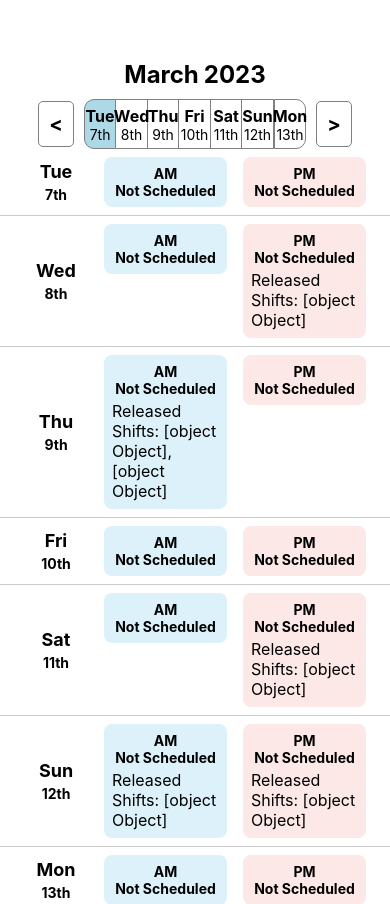
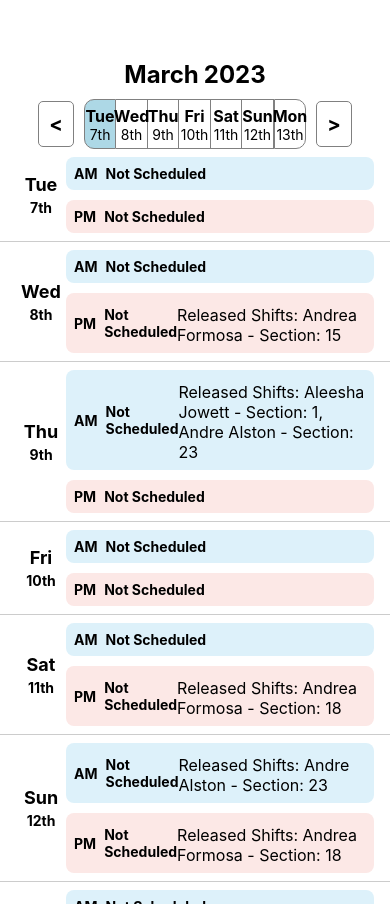
Before and after one commit to trv893/StonersSchedule, a React Native app: screen / in a window 390 px wide. Built offline with nearby package versions, Linux system fonts and the light colour scheme; no server answers.

Commit message:
deconstructs releaseddates

```diff
--- /dev/null
+++ b/components/Circle.js
@@ -0,0 +1,19 @@
+import React from 'react';
+import { View } from 'react-native';
+
+const Circle = ({ size, color }) => {
+  const circleSize = size || 10; // default size is 10
+  const circleColor = color || 'green'; // default color is green
+
+  return (
+    <View style={{ width: circleSize, height: circleSize, borderRadius: circleSize/2, backgroundColor: circleColor }} />
+  );
+};
+
+export const GreenCircle = ({ size }) => {
+  return <Circle size={size} color="green" />;
+};
+
+export const RedCircle = ({ size }) => {
+  return <Circle size={size} color="red" />;
+};
--- a/components/FWeeklySchedule.js
+++ b/components/FWeeklySchedule.js
@@ -1,6 +1,7 @@
 import React, { useState, useEffect } from "react";
 import { Text, FlatList, View, StyleSheet } from "react-native";
 import WeekSelector from "./WeekSelector";
+import { GreenCircle, RedCircle } from "./Circle";
 
 const FWeeklySchedule = ({ shiftData }) => {
   const [data, setData] = useState(shiftData);
@@ -78,156 +79,155 @@ const FWeeklySchedule = ({ shiftData }) => {
         shift.userId === userId &&
         shift.shiftName === shiftName
     );
-    return matchingShift
-      ? "Section: " + matchingShift.section
-      : "Not Scheduled";
+    return matchingShift ? "Section: " + matchingShift.section : null;
   }
 
   //TODO: Delete this function
   var fakeData = [
     {
-      "shiftAssignmentId": 2826,
-      "userId": 2,
-      "shiftId": 1,
-      "dateAssigned": "2023-03-09T00:00:00",
-      "sectionId": 1,
-      "releasedByUser": true,
-      "dayId": 5,
-      "section": "1",
-      "assignee": "Aleesha Jowett",
-      "releaseByUserId": 0,
-      "shiftName": "AM"
+      shiftAssignmentId: 2826,
+      userId: 2,
+      shiftId: 1,
+      dateAssigned: "2023-03-09T00:00:00",
+      sectionId: 1,
+      releasedByUser: true,
+      dayId: 5,
+      section: "1",
+      assignee: "Aleesha Jowett",
+      releaseByUserId: 0,
+      shiftName: "AM",
     },
     {
-      "shiftAssignmentId": 2827,
-      "userId": 2,
-      "shiftId": 1,
-      "dateAssigned": "2023-03-10T00:00:00",
-      "sectionId": 15,
-      "releasedByUser": false,
-      "dayId": 6,
-      "section": "15",
-      "assignee": "Aleesha Jowett",
-      "releaseByUserId": 0,
-      "shiftName": "AM"
+      shiftAssignmentId: 2827,
+      userId: 2,
+      shiftId: 1,
+      dateAssigned: "2023-03-10T00:00:00",
+      sectionId: 15,
+      releasedByUser: false,
+      dayId: 6,
+      section: "15",
+      assignee: "Aleesha Jowett",
+      releaseByUserId: 0,
+      shiftName: "AM",
     },
     {
-      "shiftAssignmentId": 2828,
-      "userId": 2,
-      "shiftId": 2,
-      "dateAssigned": "2023-03-10T00:00:00",
-      "sectionId": 11,
-      "releasedByUser": false,
-      "dayId": 6,
-      "section": "11",
-      "assignee": "Aleesha Jowett",
-      "releaseByUserId": 0,
-      "shiftName": "PM"
+      shiftAssignmentId: 2828,
+      userId: 2,
+      shiftId: 2,
+      dateAssigned: "2023-03-10T00:00:00",
+      sectionId: 11,
+      releasedByUser: false,
+      dayId: 6,
+      section: "11",
+      assignee: "Aleesha Jowett",
+      releaseByUserId: 0,
+      shiftName: "PM",
     },
     {
-      "shiftAssignmentId": 2829,
-      "userId": 2,
-      "shiftId": 2,
-      "dateAssigned": "2023-03-12T00:00:00",
-      "sectionId": 16,
-      "releasedByUser": false,
-      "dayId": 1,
-      "section": "16",
-      "assignee": "Aleesha Jowett",
-      "releaseByUserId": 0,
-      "shiftName": "PM"
+      shiftAssignmentId: 2829,
+      userId: 2,
+      shiftId: 2,
+      dateAssigned: "2023-03-12T00:00:00",
+      sectionId: 16,
+      releasedByUser: false,
+      dayId: 1,
+      section: "16",
+      assignee: "Aleesha Jowett",
+      releaseByUserId: 0,
+      shiftName: "PM",
     },
     {
-      "shiftAssignmentId": 2831,
-      "userId": 3,
-      "shiftId": 1,
-      "dateAssigned": "2023-03-08T00:00:00",
-      "sectionId": 7,
-      "releasedByUser": false,
-      "dayId": 4,
-      "section": "7",
-      "assignee": "Andre Alston",
-      "releaseByUserId": 0,
-      "shiftName": "AM"
+      shiftAssignmentId: 2831,
+      userId: 3,
+      shiftId: 1,
+      dateAssigned: "2023-03-08T00:00:00",
+      sectionId: 7,
+      releasedByUser: false,
+      dayId: 4,
+      section: "7",
+      assignee: "Andre Alston",
+      releaseByUserId: 0,
+      shiftName: "AM",
     },
     {
-      "shiftAssignmentId": 2832,
-      "userId": 3,
-      "shiftId": 1,
-      "dateAssigned": "2023-03-09T00:00:00",
-      "sectionId": 23,
-      "releasedByUser": true,
-      "dayId": 5,
-      "section": "23",
-      "assignee": "Andre Alston",
-      "releaseByUserId": 0,
-      "shiftName": "AM"
+      shiftAssignmentId: 2832,
+      userId: 3,
+      shiftId: 1,
+      dateAssigned: "2023-03-09T00:00:00",
+      sectionId: 23,
+      releasedByUser: true,
+      dayId: 5,
+      section: "23",
+      assignee: "Andre Alston",
+      releaseByUserId: 0,
+      shiftName: "AM",
     },
     {
-      "shiftAssignmentId": 2833,
-      "userId": 3,
-      "shiftId": 1,
-      "dateAssigned": "2023-03-10T00:00:00",
-      "sectionId": 7,
-      "releasedByUser": false,
-      "dayId": 6,
-      "section": "7",
-      "assignee": "Andre Alston",
-      "releaseByUserId": 0,
-      "shiftName": "AM"
+      shiftAssignmentId: 2833,
+      userId: 3,
+      shiftId: 1,
+      dateAssigned: "2023-03-10T00:00:00",
+      sectionId: 7,
+      releasedByUser: false,
+      dayId: 6,
+      section: "7",
+      assignee: "Andre Alston",
+      releaseByUserId: 0,
+      shiftName: "AM",
     },
     {
-      "shiftAssignmentId": 2834,
-      "userId": 3,
-      "shiftId": 1,
-      "dateAssigned": "2023-03-12T00:00:00",
-      "sectionId": 23,
-      "releasedByUser": true,
-      "dayId": 1,
-      "section": "23",
-      "assignee": "Andre Alston",
-      "releaseByUserId": 0,
-      "shiftName": "AM"
+      shiftAssignmentId: 2834,
+      userId: 3,
+      shiftId: 1,
+      dateAssigned: "2023-03-12T00:00:00",
+      sectionId: 23,
+      releasedByUser: true,
+      dayId: 1,
+      section: "23",
+      assignee: "Andre Alston",
+      releaseByUserId: 0,
+      shiftName: "AM",
     },
     {
-      "shiftAssignmentId": 2836,
-      "userId": 4,
-      "shiftId": 2,
-      "dateAssigned": "2023-03-08T00:00:00",
-      "sectionId": 15,
-      "releasedByUser": true,
-      "dayId": 4,
-      "section": "15",
-      "assignee": "Andrea Formosa",
-      "releaseByUserId": 0,
-      "shiftName": "PM"
+      shiftAssignmentId: 2836,
+      userId: 4,
+      shiftId: 2,
+      dateAssigned: "2023-03-08T00:00:00",
+      sectionId: 15,
+      releasedByUser: true,
+      dayId: 4,
+      section: "15",
+      assignee: "Andrea Formosa",
+      releaseByUserId: 0,
+      shiftName: "PM",
     },
     {
-      "shiftAssignmentId": 2837,
-      "userId": 4,
-      "shiftId": 2,
-      "dateAssigned": "2023-03-11T00:00:00",
-      "sectionId": 18,
-      "releasedByUser": true,
-      "dayId": 7,
-      "section": "18",
-      "assignee": "Andrea Formosa",
-      "releaseByUserId": 0,
-      "shiftName": "PM"
+      shiftAssignmentId: 2837,
+      userId: 4,
+      shiftId: 2,
+      dateAssigned: "2023-03-11T00:00:00",
+      sectionId: 18,
+      releasedByUser: true,
+      dayId: 7,
+      section: "18",
+      assignee: "Andrea Formosa",
+      releaseByUserId: 0,
+      shiftName: "PM",
     },
     {
-      "shiftAssignmentId": 2838,
-      "userId": 4,
-      "shiftId": 2,
-      "dateAssigned": "2023-03-12T00:00:00",
-      "sectionId": 18,
-      "releasedByUser": true,
-      "dayId": 1,
-      "section": "18",
-      "assignee": "Andrea Formosa",
-      "releaseByUserId": 0,
-      "shiftName": "PM"
-    }]
+      shiftAssignmentId: 2838,
+      userId: 4,
+      shiftId: 2,
+      dateAssigned: "2023-03-12T00:00:00",
+      sectionId: 18,
+      releasedByUser: true,
+      dayId: 1,
+      section: "18",
+      assignee: "Andrea Formosa",
+      releaseByUserId: 0,
+      shiftName: "PM",
+    },
+  ];
 
   function findAllReleasedShiftsForDay(date, shiftName) {
     const dateString = date.toISOString().split("T")[0];
@@ -263,22 +263,38 @@ const FWeeklySchedule = ({ shiftData }) => {
         <View style={styles.shiftContainer}>
           <View style={styles.shiftColumn}>
             <View style={styles.shiftAM}>
+              <View style={styles.shiftLabel}>
                 <Text style={styles.shiftText}>AM</Text>
+                {matchingShiftAM && (
+                  <View style={styles.dot}>
+                    <GreenCircle />
+                  </View>
+                )}
+              </View>
               <Text style={styles.shiftText}>{matchingShiftAM || "Not Scheduled"}</Text>
               {releasedShiftsAM.length > 0 && (
   <Text style={styles.releasedShiftsText}>
-                  Released Shifts: {releasedShiftsAM.join(", ")}
+    Released Shifts: {releasedShiftsAM.map(shift => `${shift.assignee} - Section: ${shift.section}`).join(", ")}
   </Text>
 )}
+
+
             </View>
           </View>
           <View style={styles.shiftColumn}>
             <View style={styles.shiftPM}>
+              <View style={styles.shiftLabel}>
                 <Text style={styles.shiftText}>PM</Text>
+                {matchingShiftPM && (
+                  <View style={styles.dot}>
+                    <GreenCircle />
+                  </View>
+                )}
+              </View>
               <Text style={styles.shiftText}>{matchingShiftPM || "Not Scheduled"}</Text>
               {releasedShiftsPM.length > 0 && (
   <Text style={styles.releasedShiftsText}>
-                  Released Shifts: {releasedShiftsPM.join(", ")}
+    Released Shifts: {releasedShiftsPM.map(shift => `${shift.assignee} - Section: ${shift.section}`).join(", ")}
   </Text>
 )}
             </View>
@@ -312,13 +328,13 @@ const styles = StyleSheet.create({
     fontWeight: "bold",
     marginBottom: 4,
     alignItems: "center",
-    justifyContent: "center"
+    justifyContent: "center",
   },
   dateDateText: {
     fontSize: 14,
     fontWeight: "bold",
     alignItems: "center",
-    justifyContent: "center"
+    justifyContent: "center",
   },
   itemContainer: {
     flexDirection: "row",
@@ -330,10 +346,10 @@ const styles = StyleSheet.create({
     borderBottomColor: "#ccc",
   },
   dateContainer: {
-    width: 80,
+    width: 50,
     marginRight: 0,
     alignItems: "center",
-    justifyContent: "center"
+    justifyContent: "center",
   },
   dateText: {
     fontSize: 20,
@@ -341,24 +357,26 @@ const styles = StyleSheet.create({
   },
   shiftContainer: {
     flex: 1,
-    flexDirection: "row",
+    flexDirection: "column",
     justifyContent: "space-between",
   },
   shiftColumn: {
     flex: 1,
-    paddingHorizontal: 8,
   },
   shiftAM: {
     backgroundColor: "#ddf1fa",
     borderRadius: 8,
     padding: 8,
     alignItems: "center",
+    flexDirection: "row",
   },
   shiftPM: {
     backgroundColor: "#fce8e6",
     borderRadius: 8,
     padding: 8,
     alignItems: "center",
+    marginTop: 10,
+    flexDirection: "row",
   },
   shiftText: {
     fontSize: 14,
@@ -368,7 +386,13 @@ const styles = StyleSheet.create({
     fontSize: 16,
     marginTop: 4,
   },
+  shiftLabel: {
+    paddingRight: 8,
+  },
+  dot: {
+    marginLeft: "auto",
+    marginRight: "auto",
+  },
 });
 
-
 export default FWeeklySchedule;
```
Also changed, not shown: components/ReleasedShifts.js (added, +17 -0 lines), components/ShiftItem.js (added, +68 -0 lines). Lines whose indentation alone changed are shown as unchanged.
